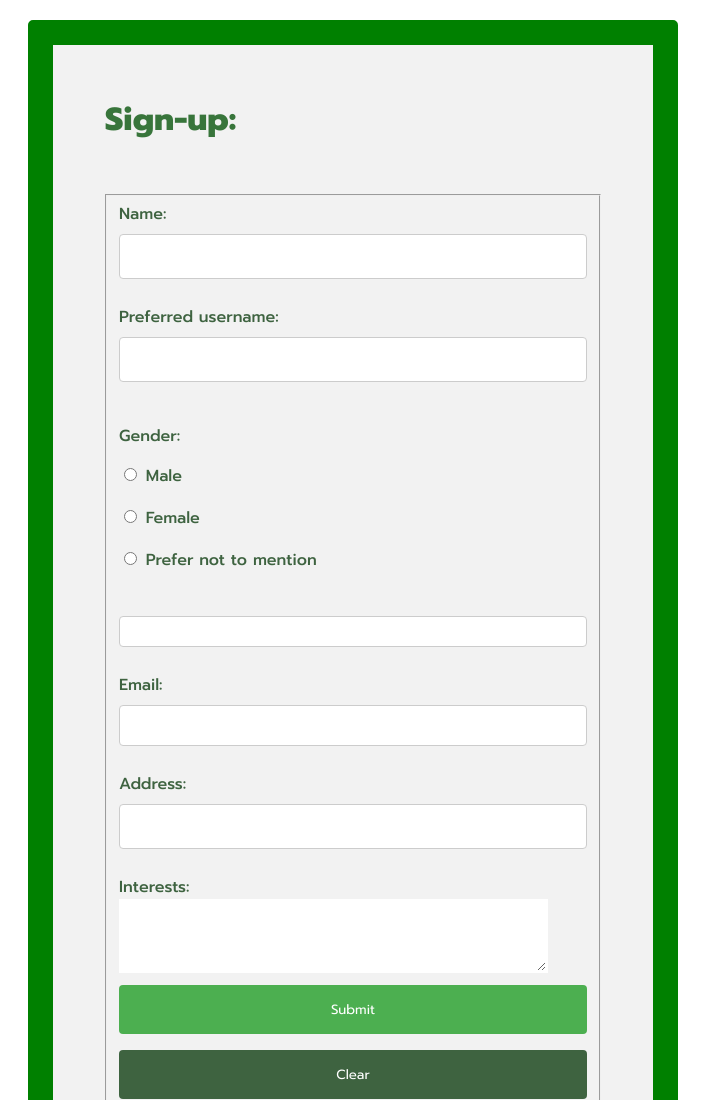
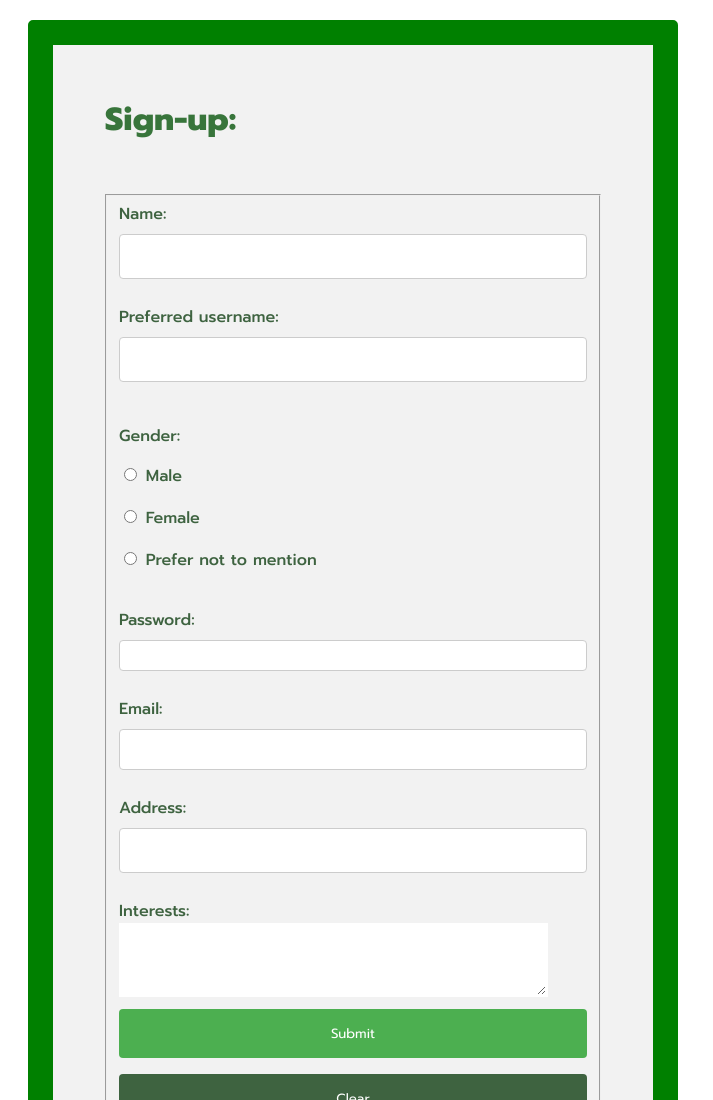
Before and after one commit to GianniRegulacion/Q4_Regulacion_Fa1, a plain HTML site: page index.html in a window 1280 px wide. Shown: the top 1100 px of the page, without its empty margins (0-713 px from the left). Drawn offline with Linux system fonts and the light colour scheme.

Commit message:
Update index2.html
ERROR WALA NASALI ANG DIV SA COPYPASTE HUHU

```diff
--- a/index.html
+++ b/index.html
@@ -1,3 +1,4 @@
+
 <!DOCTYPE html>
 <html lang="en">
 <head>
@@ -23,6 +24,7 @@
                 <label for="Female"><input type="radio" id="Female" name="gender" value="Female">  Female</label><br>
                 <label for="PreferNot"><input type="radio" id="pntm" name="gender" value=" (Prefer Not To Say)">  Prefer not to mention</label><br><br>
 
+                <label for="Email">Password:</label>
                 <input type="password" id="pword" name="pword" onblur="pwoFunction()" onfocus="pwoFunction1()"><br><br>
 
                 <label for="Email">Email:</label>
@@ -134,7 +136,7 @@
             var interests = document.getElementById("tArea").value;
 
 
-            var outputMessage = "Hello " + name + "! Or should I call you " + username + " ? Based on your inputs, you are a " + gender + ", where your password is [ " + password + " ] and your email is " + email + ". " + "You live right at " + address + ", and your interests are: " + interests + "!";
+            var outputMessage = "Hello " + name + "! Or should I call you " + username + "? Based on your inputs, you are a " + gender + ", where your password is [ " + password + " ] and your email is " + email + ". " + "You live right at " + address + ", and your interests are: " + interests + "!";
 
 
             document.getElementById('output').innerHTML = outputMessage;
```
